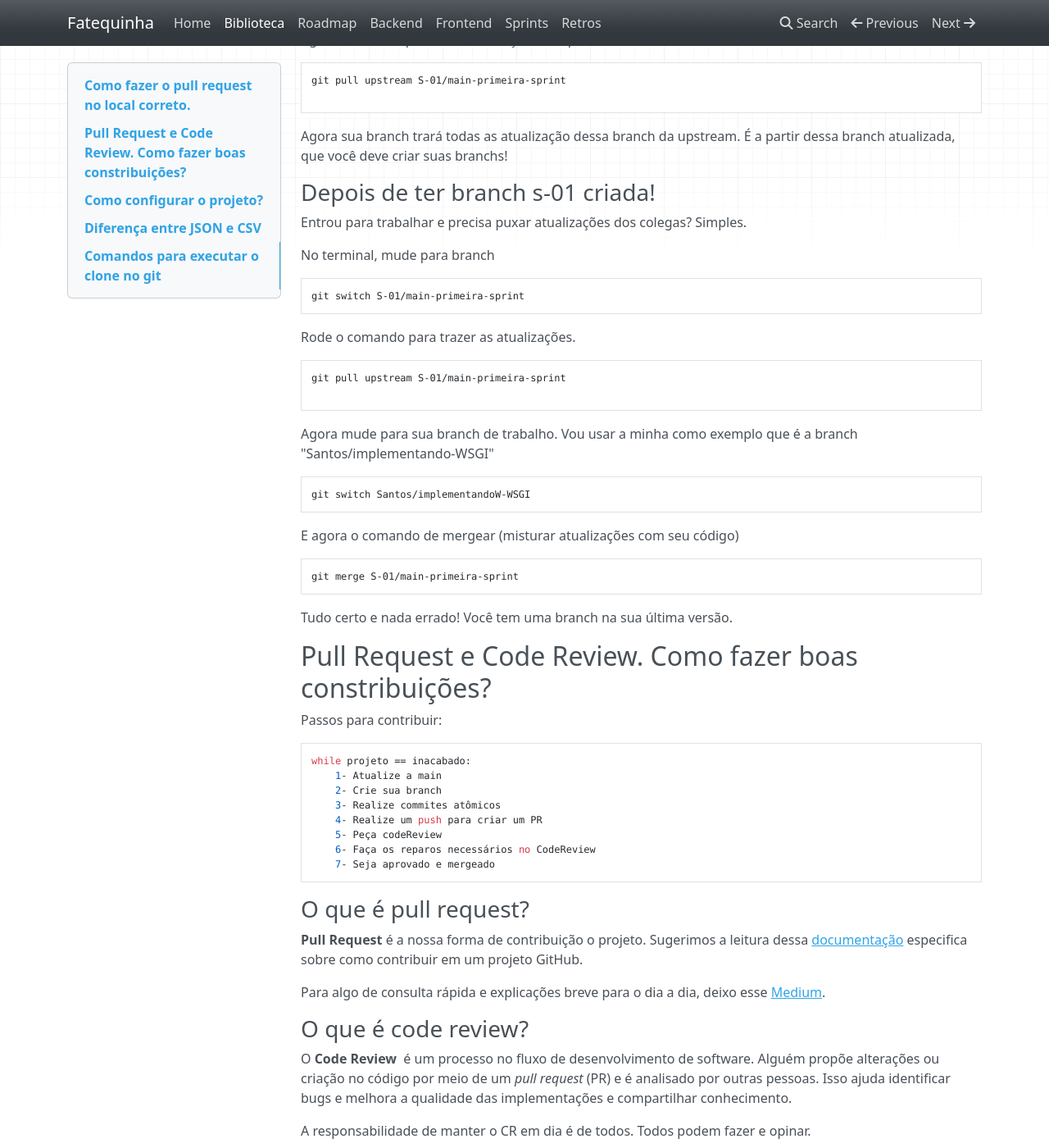
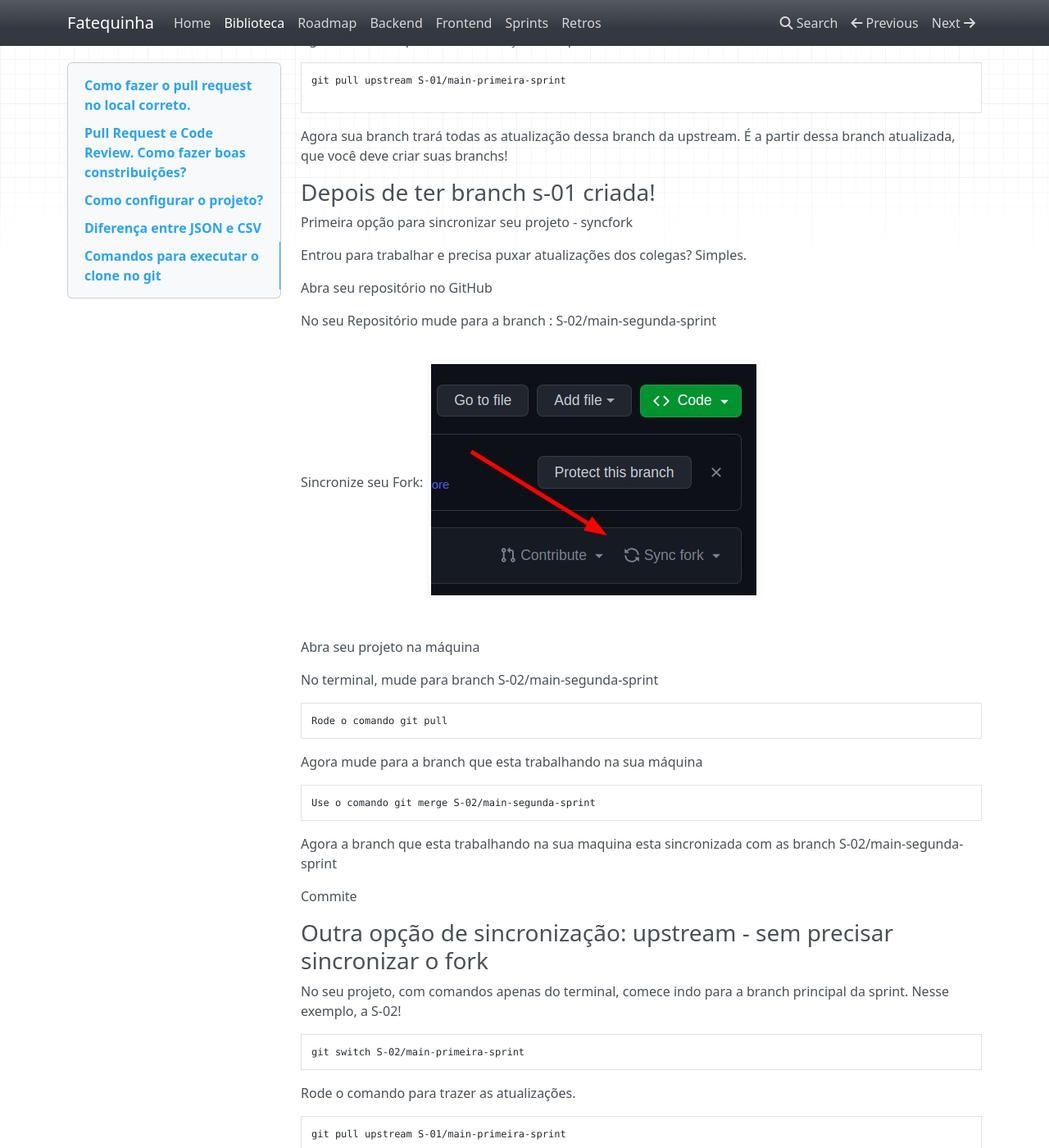
Before and after one commit to c137santos/FATEC-API-1S-DOCUMENTS, an MkDocs documentation site: the page built from docs/biblioteca.md, in a window 1280 px wide and 1400 px high, scrolled down 1970 px. Shown: the whole window at 82% size. Built offline with MkDocs 1.6.1, drawn with Linux system fonts in a browser that asks for light colours; nearby versions of some CDN libraries.

Commit message:
atualização para s- 02

````diff
--- a/docs/biblioteca.md
+++ b/docs/biblioteca.md
@@ -80,13 +80,41 @@ Agora sua branch trará todas as atualização dessa branch da upstream. É a pa
 
 
 ### Depois de ter branch s-01 criada!
+Primeira opção para sincronizar seu projeto - syncfork
 
 Entrou para trabalhar e precisa puxar atualizações dos colegas? Simples.
 
-No terminal, mude para branch
+Abra seu repositório no GitHub
+
+No seu Repositório mude para a branch : S-02/main-segunda-sprint
+
+Sincronize seu Fork:
+![Alt text](fork.jpeg)
+
+Abra seu projeto na máquina
+
+No terminal, mude para branch S-02/main-segunda-sprint
 
 ```
-git switch S-01/main-primeira-sprint
+Rode o comando git pull
+```
+
+Agora mude para a branch que esta trabalhando na sua máquina
+
+```
+Use o comando git merge S-02/main-segunda-sprint
+```
+
+Agora a branch que esta trabalhando na sua maquina esta sincronizada com as branch S-02/main-segunda-sprint
+
+Commite
+
+### Outra opção de sincronização: upstream - sem precisar sincronizar o fork
+
+No seu projeto, com comandos apenas do terminal, comece indo para a branch principal da sprint. Nesse exemplo, a S-02!
+
+```
+git switch S-02/main-primeira-sprint
 ```
 
 Rode o comando para trazer as atualizações.
````
Also changed, not shown: docs/fork.jpeg (added).
